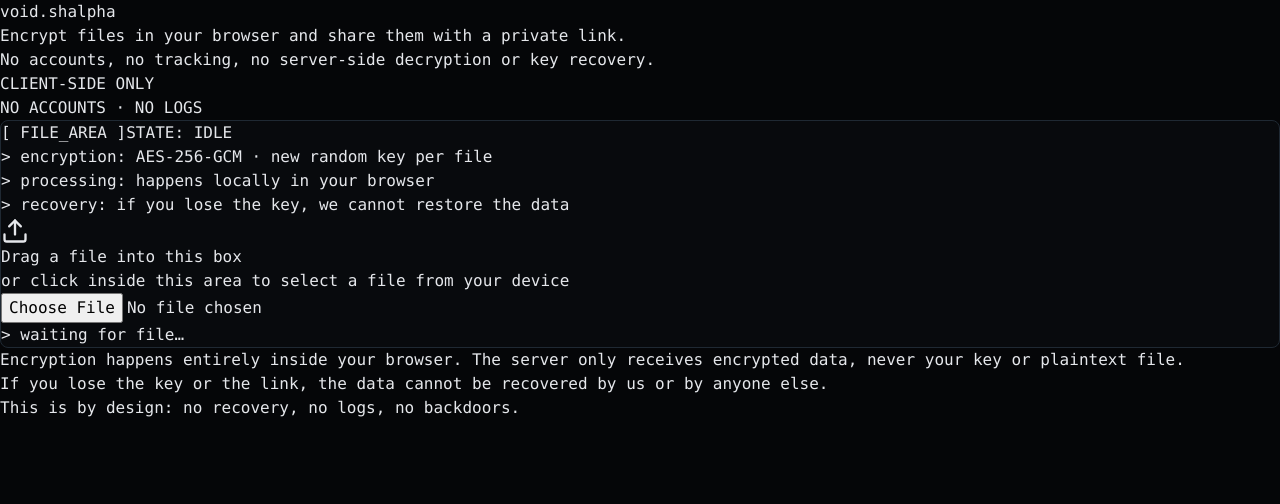
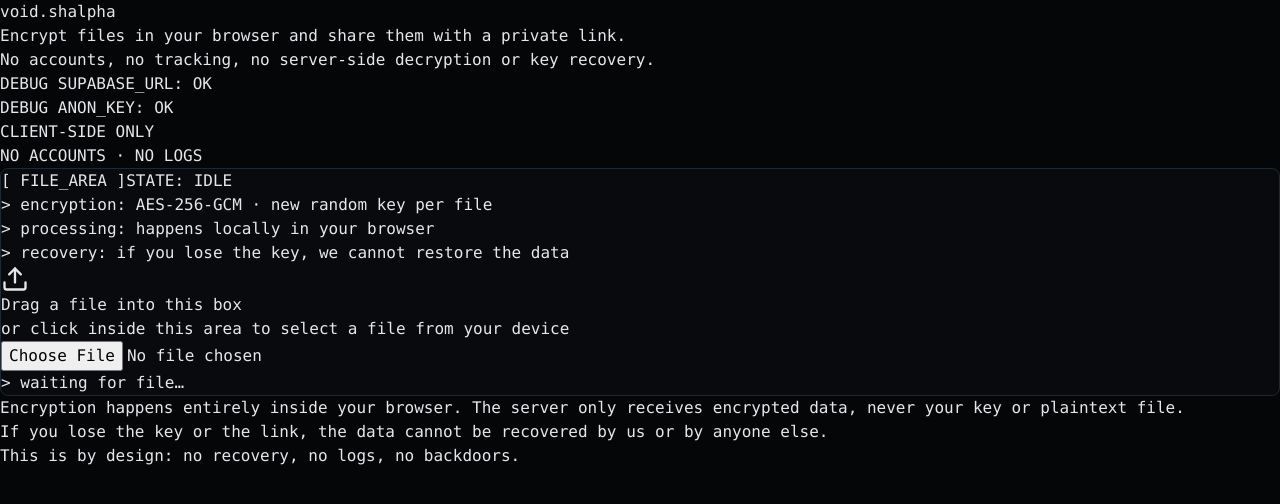
Before and after one commit to P4v3r/void-sh, a React (Vite) app: page / in a window 1280 px wide. Shown: the top 504 px of the page. Built offline with nearby package versions, Linux system fonts and the light colour scheme; no server answers.

Commit message:
Commit 11

```diff
--- a/src/App.tsx
+++ b/src/App.tsx
@@ -8,8 +8,8 @@ type Status = 'IDLE' | 'READY' | 'ENCRYPTING' | 'DONE';
 const supabaseUrl = import.meta.env.VITE_SUPABASE_URL as string | undefined;
 const supabaseAnonKey = import.meta.env.VITE_SUPABASE_ANON_KEY as string | undefined;
 
-console.log('VITE_SUPABASE_URL =', supabaseUrl);
-console.log('VITE_SUPABASE_ANON_KEY present =', !!supabaseAnonKey);
+const supabaseUrlPresent = !!supabaseUrl;
+const supabaseAnonPresent = !!supabaseAnonKey;
 
 let supabase: SupabaseClient | null = null;
 
@@ -147,6 +147,13 @@ function App() {
                 <p className="text-[13px] text-emerald-300/80">
                   No accounts, no tracking, no server-side decryption or key recovery.
                 </p>
+
+                {/* DEBUG ENV – togli dopo i test */}
+                <div className="mt-2 text-[11px] text-red-400/80">
+                  <p>DEBUG SUPABASE_URL: {supabaseUrlPresent ? 'OK' : 'MANCANTE'}</p>
+                  <p>DEBUG ANON_KEY: {supabaseAnonPresent ? 'OK' : 'MANCANTE'}</p>
+                </div>
+
               </div>
             </div>
             <div className="text-right text-[12px] text-emerald-500 space-y-0.5">
```
